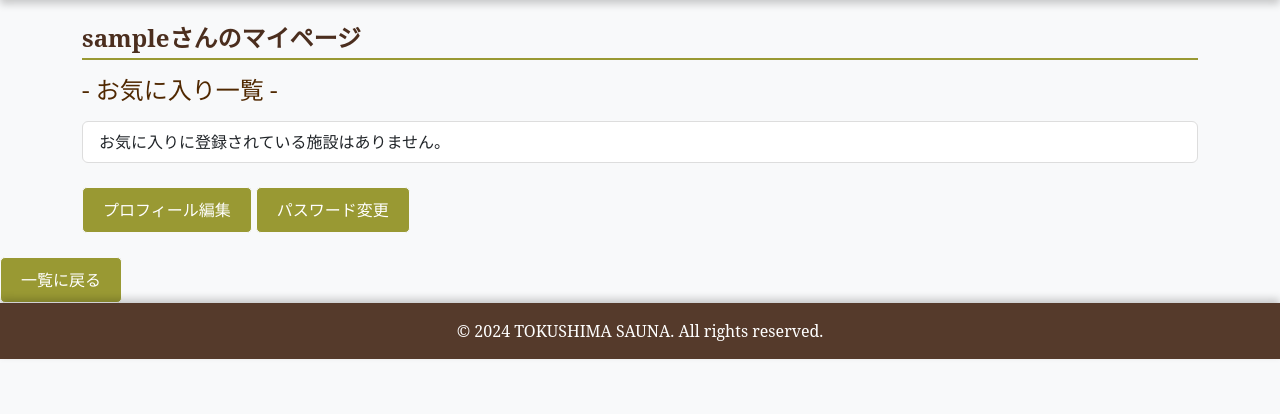
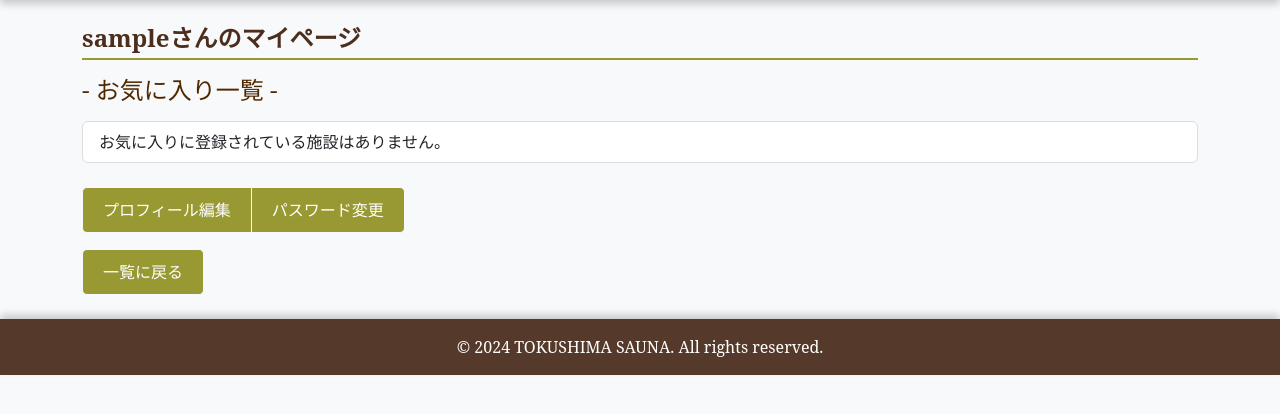
Before and after one commit to o1-mat/tokushima-sauna, a Django app: page /mypage/ in a window 1280 px wide. Shown: the part 69-483 px from the top of the page. Run offline with Django 5.2, Linux system fonts and the light colour scheme; the visitor is signed in with stand-in values (Sample User, id 1); data that the repository does not hold is empty.

Commit message:
Add files via upload

```diff
--- a/tokushimasauna/templates/mypage.html
+++ b/tokushimasauna/templates/mypage.html
@@ -19,13 +19,12 @@
     {% endfor %}
 </ul>
 
-<a href="{% url 'edit_user' %}" class="btn btn-light">プロフィール編集</a>
-<a href="{% url 'change_password' %}" class="btn btn-light">パスワード変更</a>
-</div>
+<div class="btn-group mb-3">
+    <a href="{% url 'edit_user' %}" class="btn btn-light">プロフィール編集</a>
+    <a href="{% url 'change_password' %}" class="btn btn-light">パスワード変更</a>
 </div>
 
 <div class="d-flex justify-content-between">
     <a href="{% url 'spa_list' %}" class="btn btn-light">一覧に戻る</a>
 </div>
-
 {% endblock %}
```
